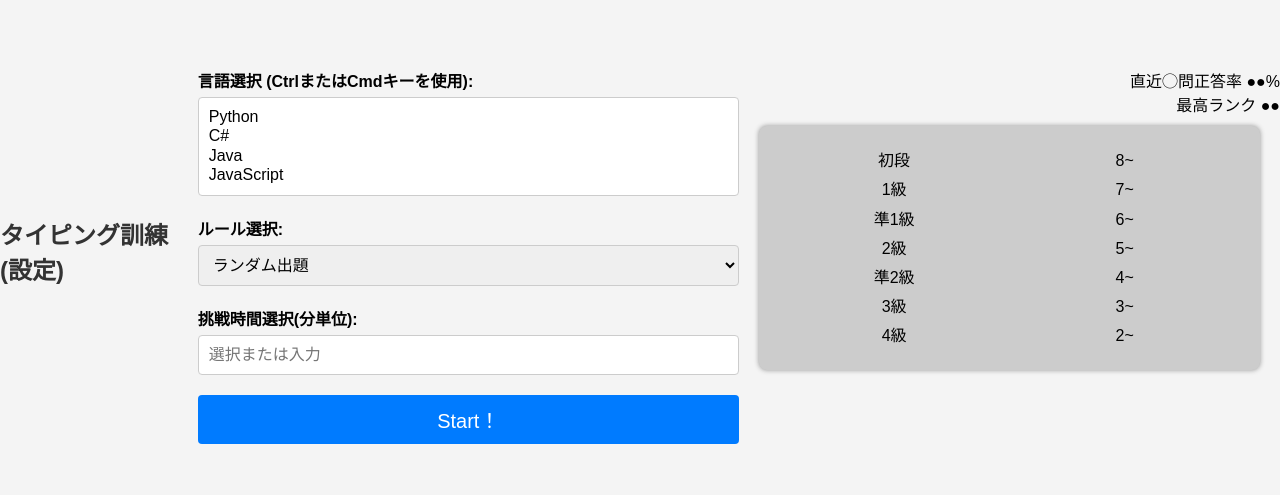
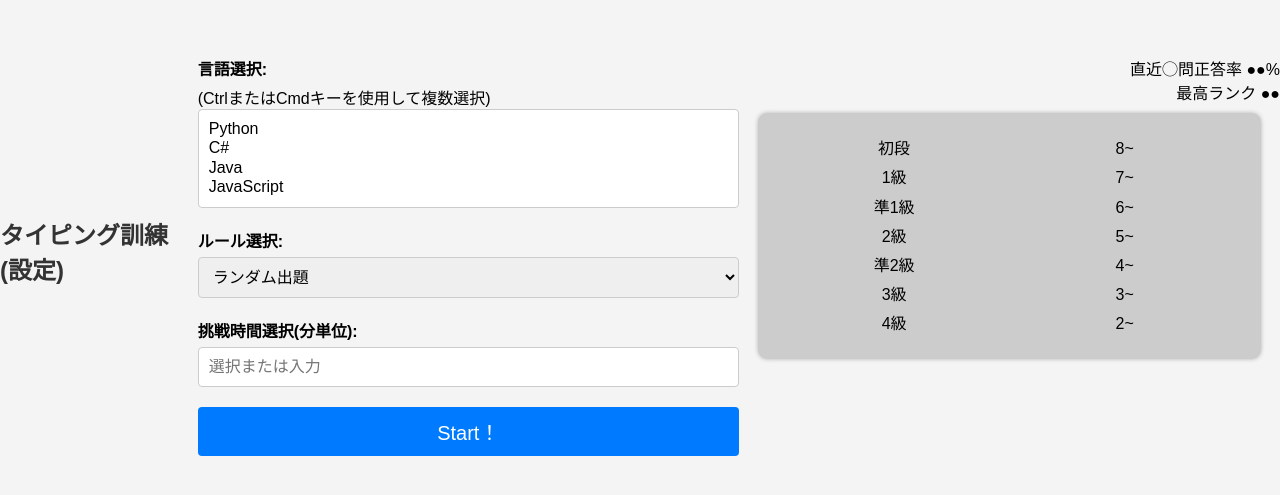
Before and after one commit to sin1227488801/RemindCodeTyping, a plain HTML site: page Rct/typing.html in a window 1280 px wide. Shown: the part 139-634 px from the top of the page. Drawn offline with Linux system fonts and the light colour scheme.

Commit message:
[edit]コメント用にpタグを追加し表示を分割

```diff
--- a/Rct/typing.html
+++ b/Rct/typing.html
@@ -8,7 +8,8 @@
         <div class="box-left">
             <!-- 複数選択のプルダウンメニュー -->
             <div class="dropdown-container">
-                <label for="language-select">言語選択 (CtrlまたはCmdキーを使用):</label>
+                <label for="language-select">言語選択:</label>
+                <p>(CtrlまたはCmdキーを使用して複数選択)</p>
                 <select id="language-select" name="language-select" multiple size="4">
                     <option value="option1">Python</option>
                     <option value="option2">C#</option>
```
